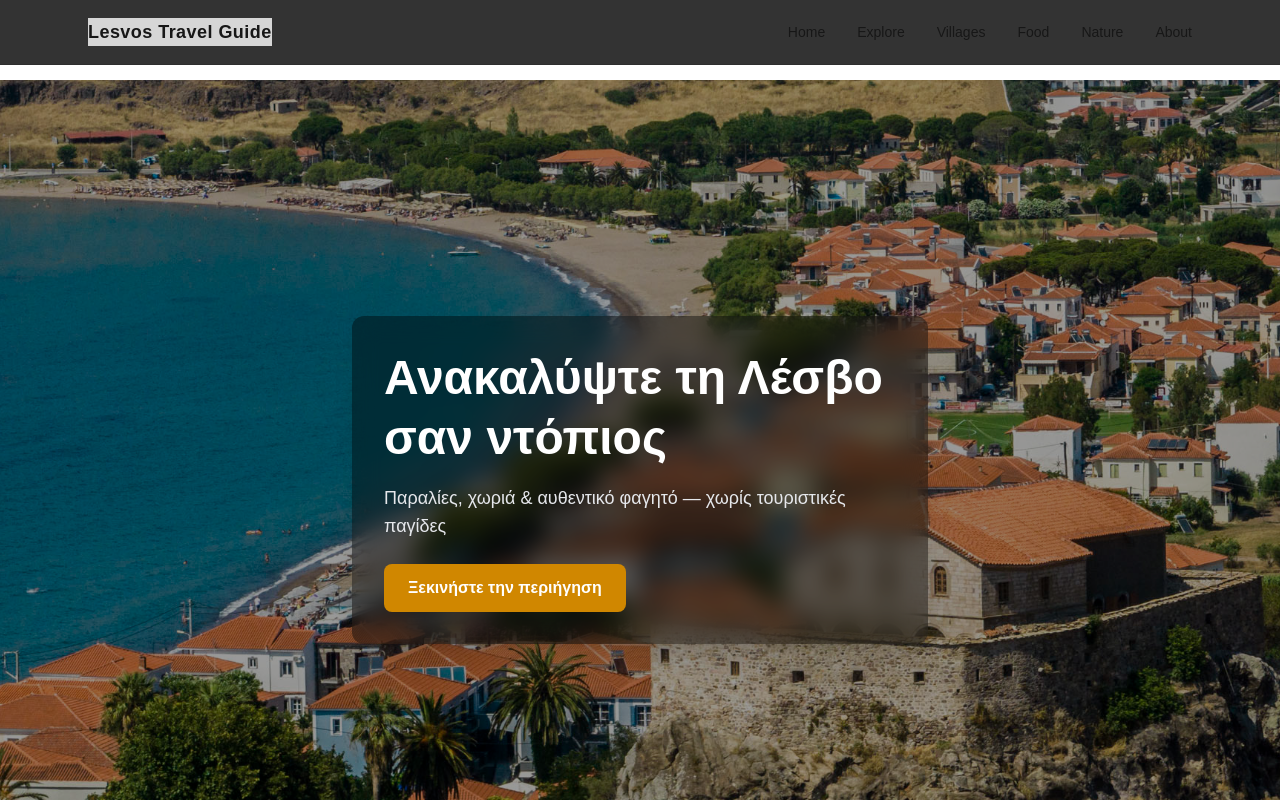
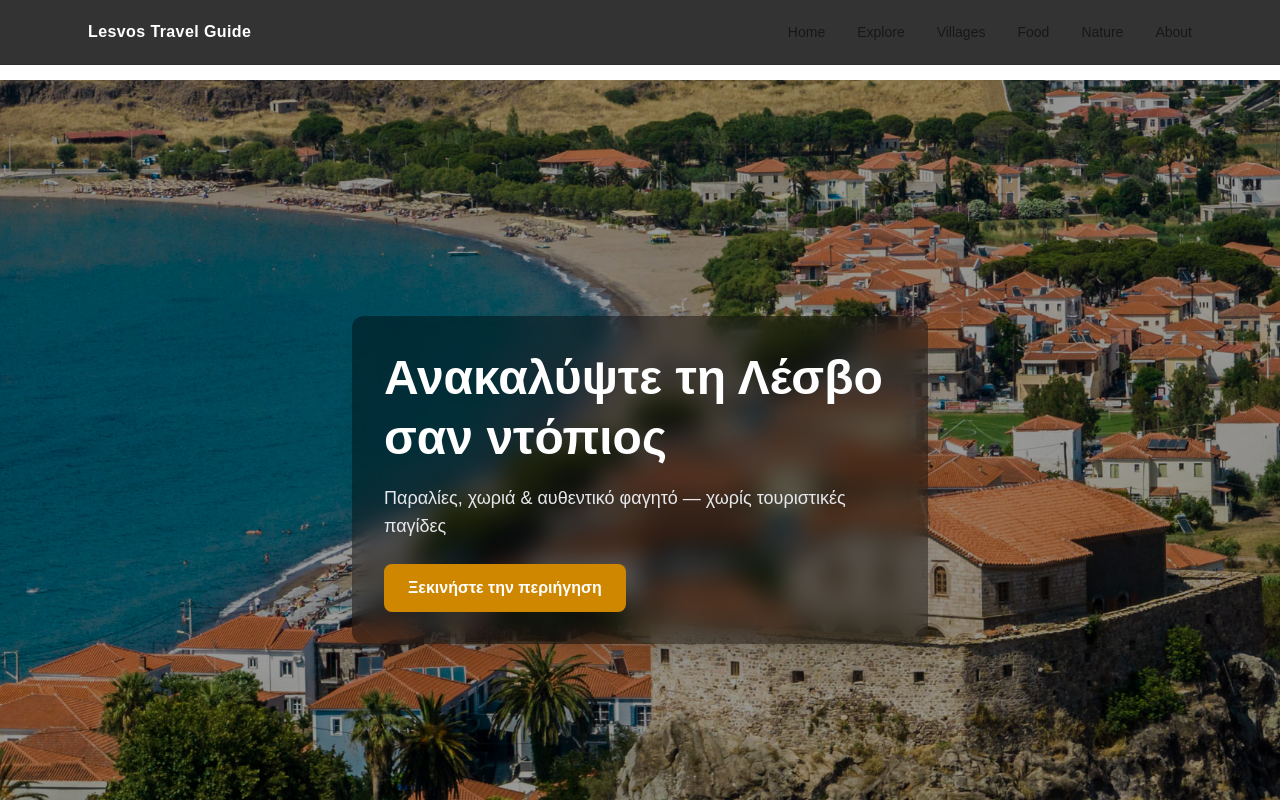
Before and after one commit to amamouridis/lesvos-travel-guide, a Next.js app: page / in a window 1280 px wide. Shown: the top 800 px of the page. Built offline with nearby package versions, Linux system fonts and the light colour scheme.

Commit message:
change the color of the navbar

```diff
--- a/src/components/NavBar.tsx
+++ b/src/components/NavBar.tsx
@@ -14,7 +14,7 @@ export default function NavBar() {
         {/* Logo */}
         <Link
           href="/"
-          className="text-lg font-bold bg-white/80 tracking-wide text-neutral-900"
+          className="text-white lg font-bold tracking-wide text-neutral-900"
         >
           Lesvos Travel Guide
         </Link>
```
